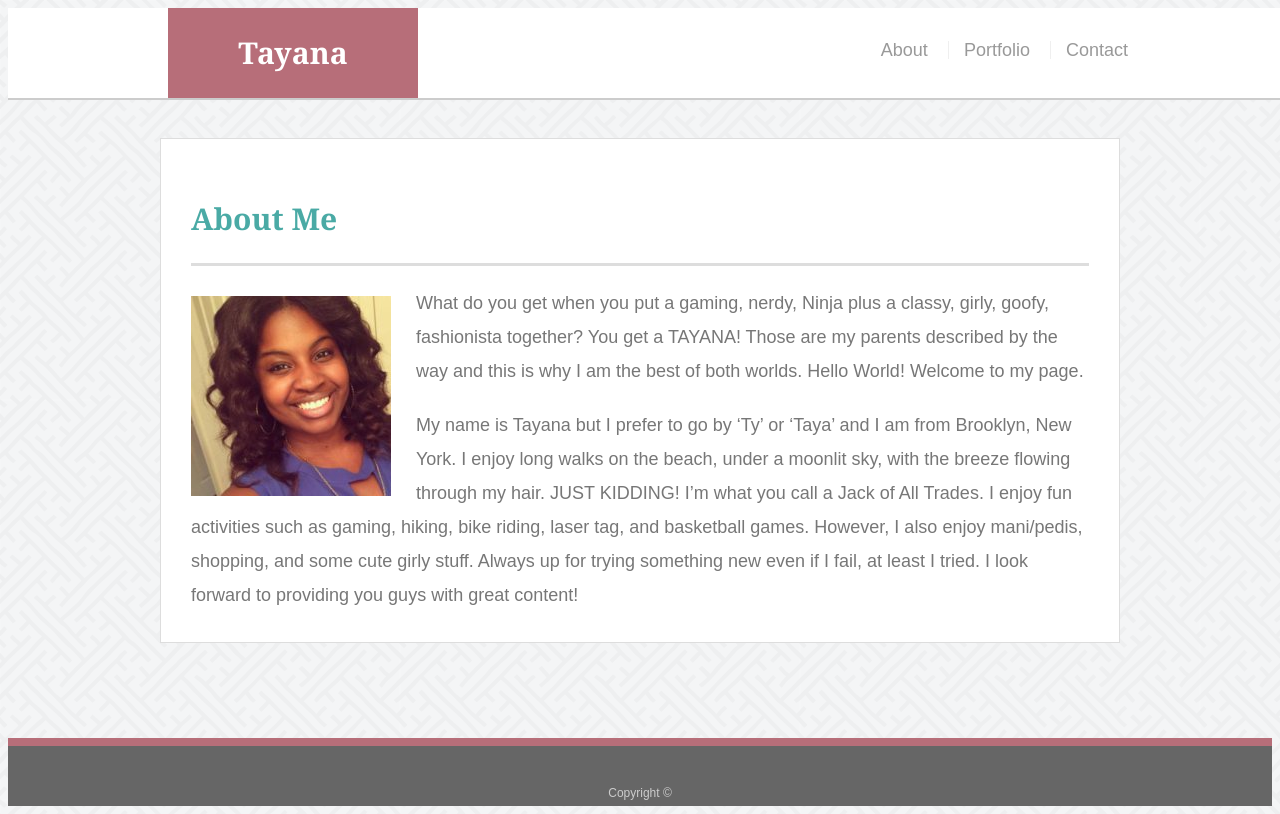
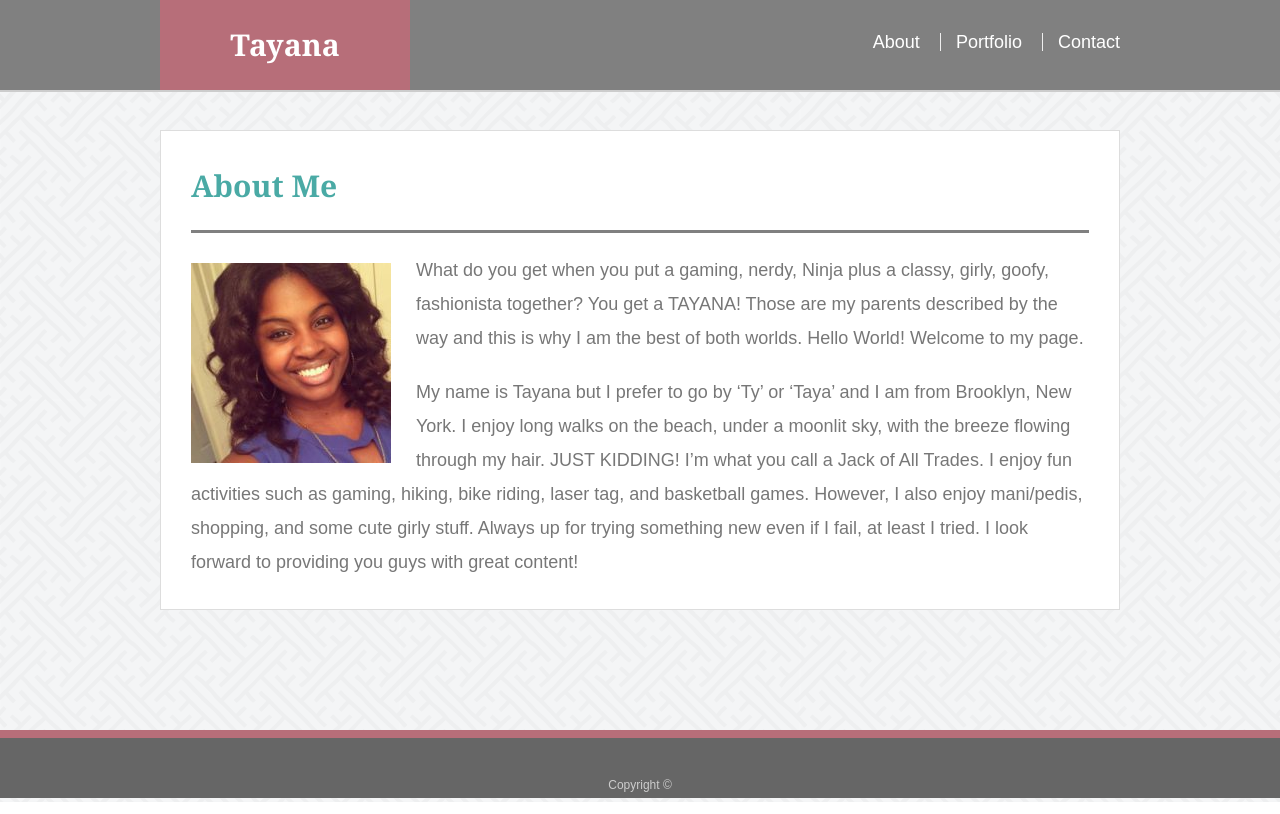
Before and after one commit to Tayaj718/Bootstrap-Portfolio, a plain HTML site: page index.html in a window 1280 px wide. Drawn offline with Linux system fonts and the light colour scheme.

Commit message:
changed the color of the navbar to grey and nav text to white

```diff
--- a/assets/css/style.css
+++ b/assets/css/style.css
@@ -9,6 +9,7 @@ body {
 
   * {
     box-sizing: border-box;
+    margin: 0;
   }
 
   /* general */
@@ -43,7 +44,7 @@ body {
     padding-bottom: 20px;
     font-size: 30px;
     line-height: 49px;
-    border-bottom: 3px solid #dddddd;
+    border-bottom: 3px solid gray;
   }
 
   h2,
@@ -60,7 +61,7 @@ body {
     margin: 0 0 30px;
     overflow: auto;
     color: #ffffff;
-    background: #ffffff;
+    background: grey;
     border-bottom: 2px solid #cccccc;
   }
 
@@ -88,7 +89,7 @@ body {
     padding-left: 15px;
     margin-left: 15px;
     line-height: 18px;
-    color: #999;
+    color: white;
     text-decoration: none;
     border-left: 1px solid #efefef;
   }
```
